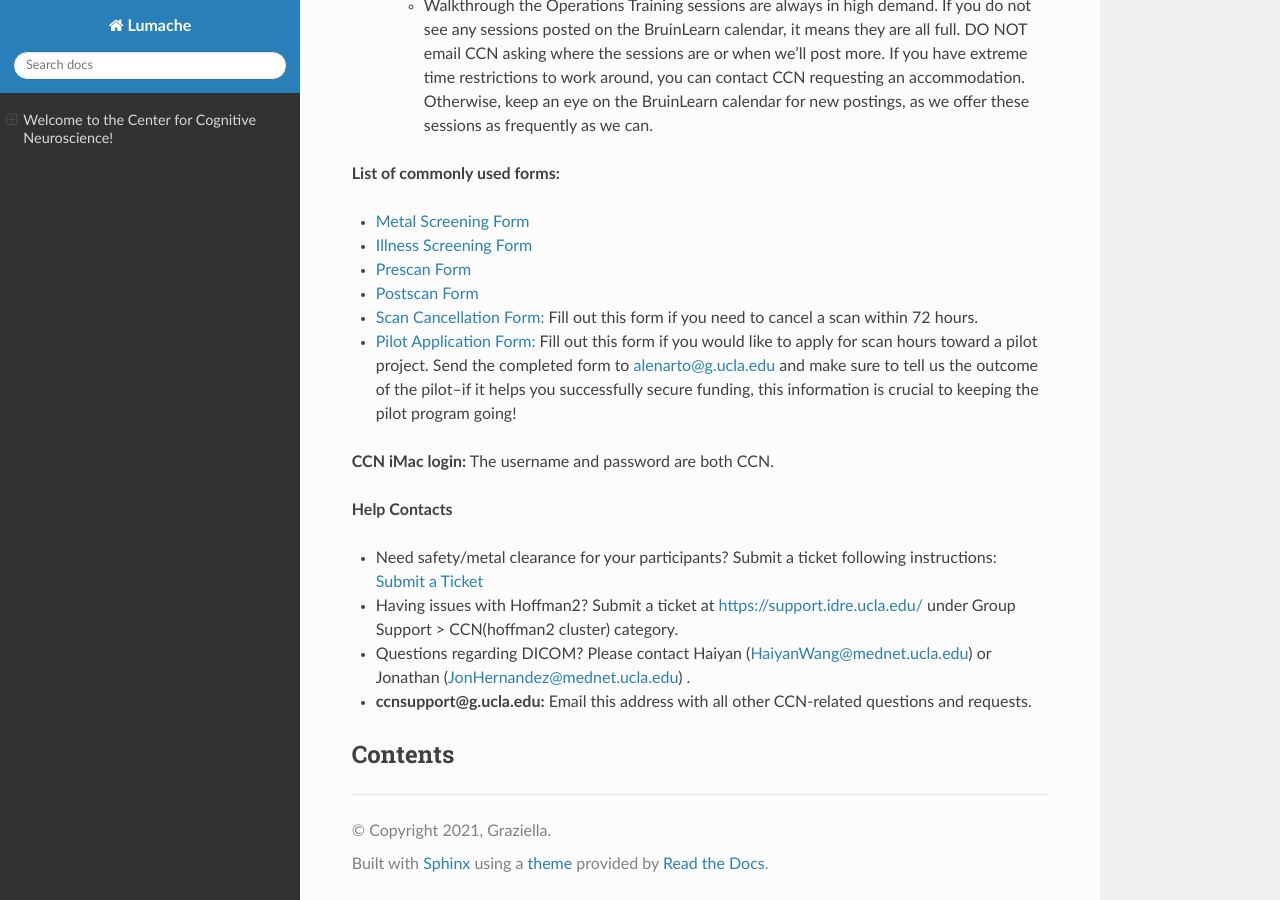
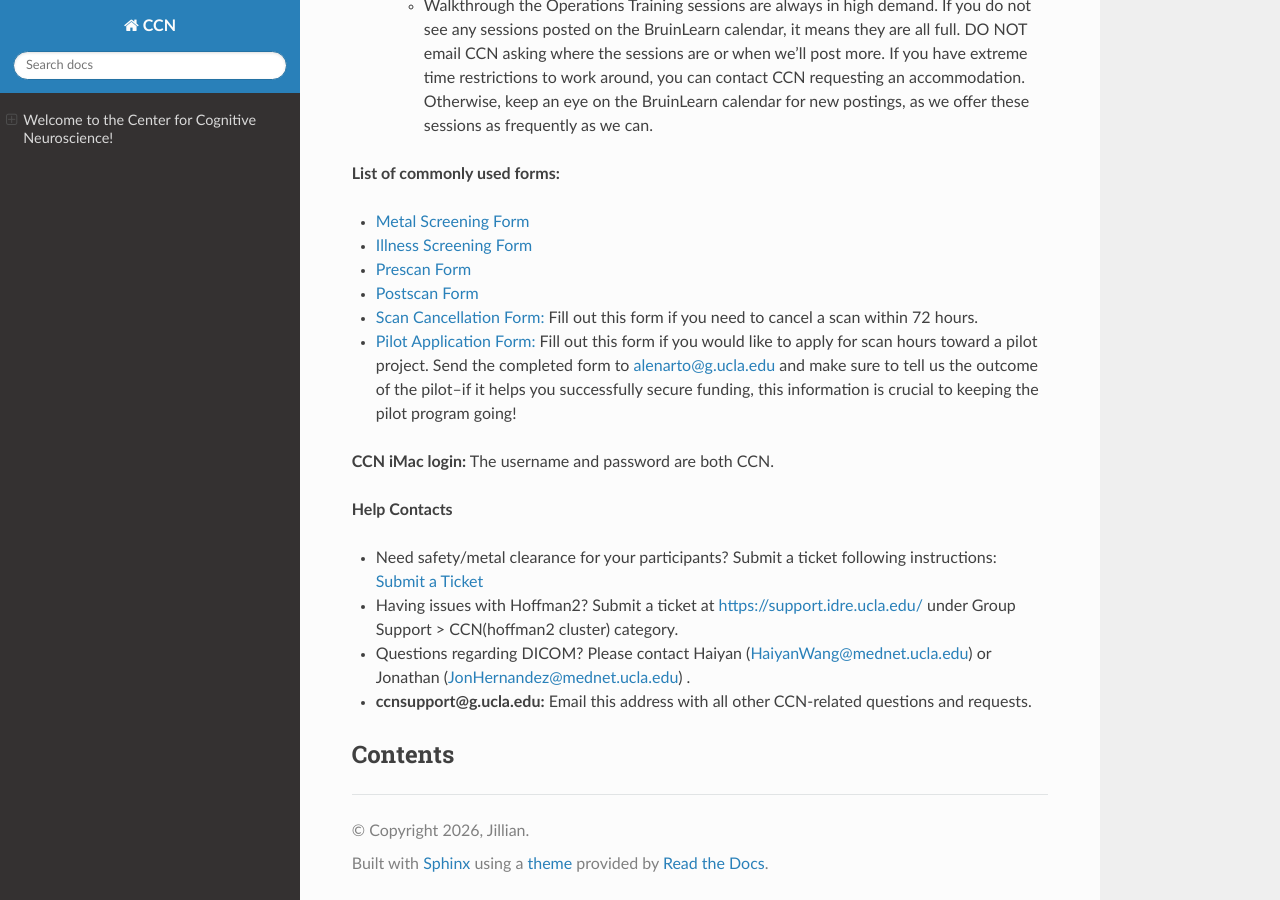
Before and after one commit to jpontanares-ccn/CCN, a Sphinx documentation site: the page built from docs/source/index.rst, in a window 1280 px wide and 900 px high, scrolled down 730 px. Built offline with Sphinx 7.4.7 and the Read the Docs theme 3.1.0, drawn with Linux system fonts in a browser that asks for light colours; pages that are not in the unit, such as notebooks, are missing from menus.

Commit message:
Update conf.py

```diff
--- a/docs/source/conf.py
+++ b/docs/source/conf.py
@@ -2,9 +2,9 @@
 
 # -- Project information
 
-project = 'Lumache'
-copyright = '2021, Graziella'
-author = 'Graziella'
+project = 'CCN'
+copyright = '2026, Jillian'
+author = 'Jillian'
 
 release = '0.1'
 version = '0.1.0'
```
